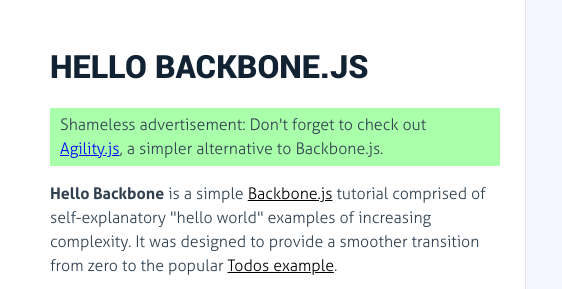
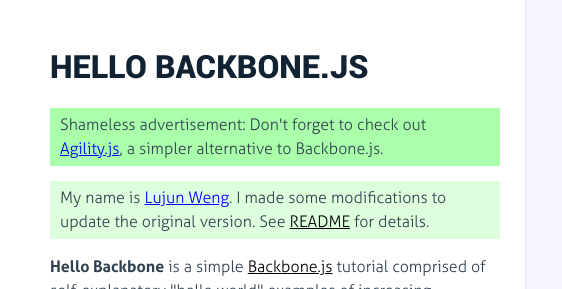
Before and after one commit to LujunWeng/hello-backbonejs, a plain HTML site: page index.html in a window 1280 px wide. Shown: the top 289 px of the page, 0-562 px from the left. Drawn offline with Linux system fonts and the light colour scheme.

Commit message:
show that I've made modifications in index.html

```diff
--- a/index.html
+++ b/index.html
@@ -40,6 +40,11 @@
                     Shameless advertisement: Don't forget to check out <a href="http://agilityjs.com"
                                                                           style='color:blue;'>Agility.js</a>, a simpler
                     alternative to Backbone.js.
+                </p>
+                <p style="background:#ddffdd; padding:5px 10px;">
+                    My name is <a href="https://github.com/LujunWeng" style="color:blue;">Lujun Weng</a>.
+                    I made some modifications to update the original version. See
+                    <a href="https://github.com/LujunWeng/hello-backbonejs">README</a> for details.
                 </p>
 
                 <p>
```
